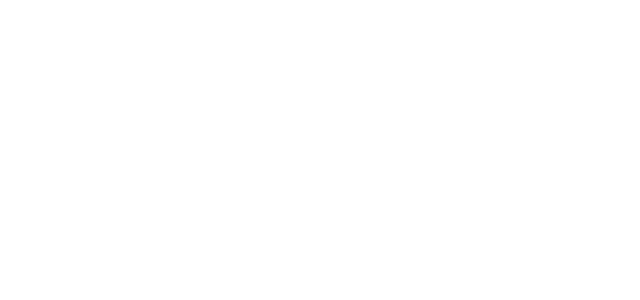
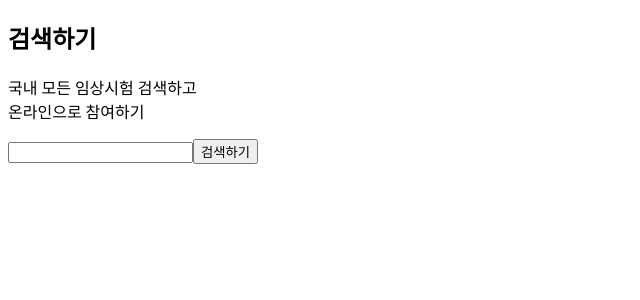
Before and after one commit to JangHyunjeong/search-clinica-ltrials, a React (Create React App) app: page / in a window 1280 px wide. Shown: the top 300 px of the page, without its empty margins (0-640 px from the left). Built offline with nearby package versions, Linux system fonts and the light colour scheme.

Commit message:
feat: 검색 UI 마크업

```diff
--- a/src/App.tsx
+++ b/src/App.tsx
@@ -1,5 +1,36 @@
 function App() {
-  return <div></div>
+  return (
+    <section>
+      <h2>검색하기</h2>
+      <p>
+        국내 모든 임상시험 검색하고
+        <br />
+        온라인으로 참여하기
+      </p>
+
+      <div>
+        <form>
+          <input type="text" />
+          <button type="button">검색하기</button>
+
+          <div style={{ display: 'none' }}>
+            <div>
+              <h3>추천 검색어</h3>
+
+              {/* TODO: 1. 검색어가 없을때 */}
+              <div>추천 검색어가 없습니다.</div>
+
+              {/* TODO: 2. 검색어가 있을때 */}
+              <ul>
+                <li>추천검색어1</li>
+                <li>추천검색어2</li>
+              </ul>
+            </div>
+          </div>
+        </form>
+      </div>
+    </section>
+  )
 }
 
 export default App
```
